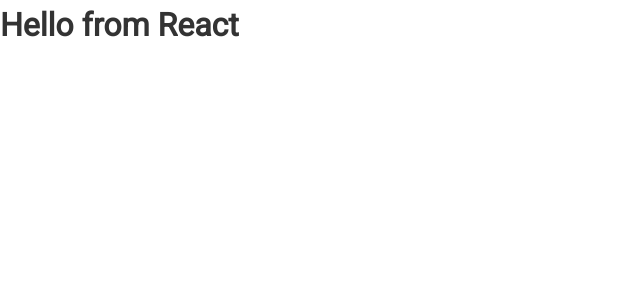
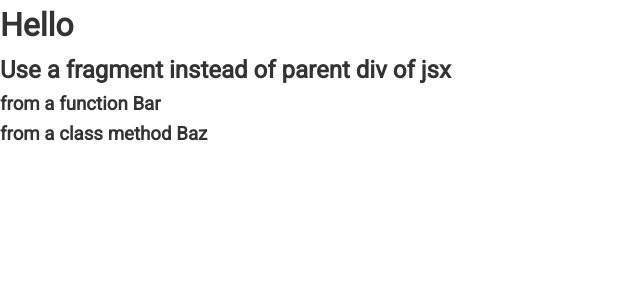
Before and after one commit to s33dco/githubfinder, a React (Create React App) app: page / in a window 1280 px wide. Shown: the top 300 px of the page, without its empty margins (0-640 px from the left). Built offline with nearby package versions, Linux system fonts and the light colour scheme.

Commit message:
jsx conditionals and expressions recap

```diff
--- a/src/App.js
+++ b/src/App.js
@@ -1,12 +1,29 @@
-import React, { Component } from 'react'
+import React, { Fragment, Component } from 'react'
 import './App.css'
 
 class App extends Component {
+	// method as part of class
+	baz = () => 'Baz'
+
 	render() {
+		const name = 'A Variable'
+		const foo = () => 'Bar'
+		const loading = false
+		const showName = false
+
 		return (
-			<div className='App'>
-				<h1>Hello from React</h1>
-			</div>
+			<Fragment>
+				{loading ? (
+					<h4>Loading...</h4>
+				) : (
+					<div>
+						<h1>Hello {showName && name}</h1>
+						<h2>Use a fragment instead of parent div of jsx</h2>
+						<h3>from a function {foo()}</h3>
+						<h3>from a class method {this.baz()}</h3>
+					</div>
+				)}
+			</Fragment>
 		)
 	}
 }
```
